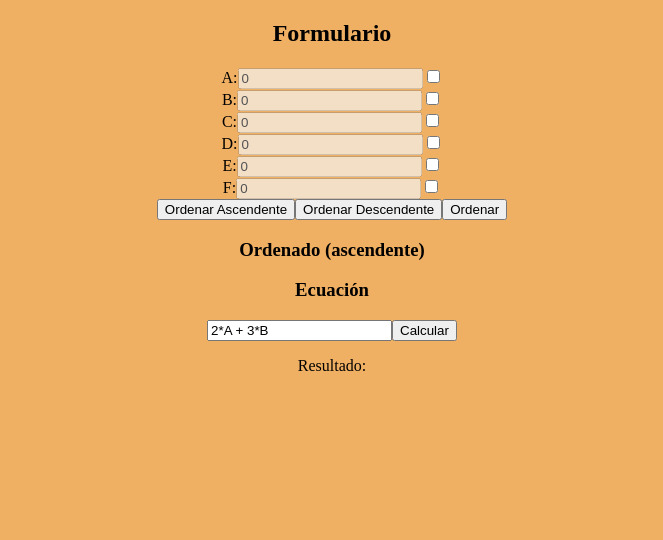
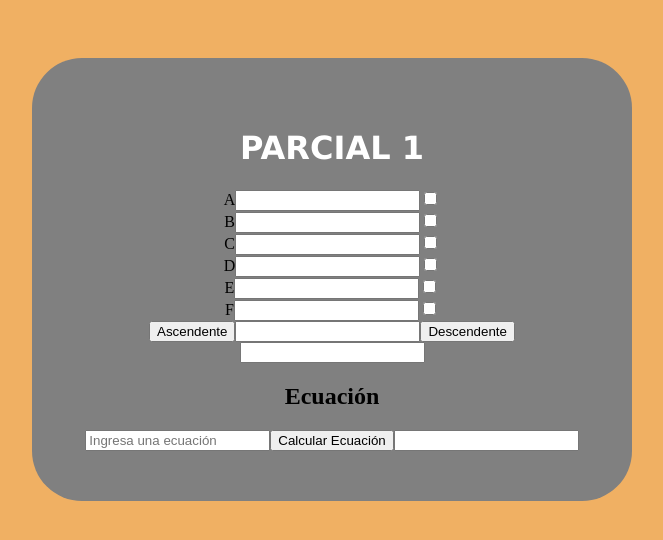
Before and after one commit to nandostiwar/20242-DesarrolloWeb, a React (Vite) app in the folder calculadora-proyecto/front-end-calculadora/: page / in a window 1280 px wide. Shown: the top 540 px of the page, without its empty margins (308-971 px from the left). Built offline with nearby package versions, Linux system fonts and the light colour scheme.

Commit message:
PARCIAL 1

```diff
--- a/calculadora-proyecto/front-end-calculadora/src/components/Calculadora.jsx
+++ b/calculadora-proyecto/front-end-calculadora/src/components/Calculadora.jsx
@@ -1,116 +1,128 @@
-import React, { useState } from 'react';
+import { useState } from "react";
+import '../styles/Calculadora.css';
 
-const Calculadora = () => {
-  const [values, setValues] = useState({ A: 0, B: 0, C: 0, D: 0, E: 0, F: 0 });
-  const [checked, setChecked] = useState({ A: false, B: false, C: false, D: false, E: false, F: false });
-  const [order, setOrder] = useState('ascendente'); // Estado para gestionar el orden
-  const [ecuacion, setEcuacion] = useState('2*A + 3*B'); // Estado para la ecuación
-  const [sortedValues, setSortedValues] = useState([]); // Estado para los valores ordenados
-  const [resultado, setResultado] = useState(null); // Estado para el resultado de la ecuación
+function Calculadora() {
+    const [numbers, setNumbers] = useState([
+        { label: 'A', checked: false },
+        { label: 'B',  checked: false },
+        { label: 'C',  checked: false },
+        { label: 'D',  checked: false },
+        { label: 'E',  checked: false },
+        { label: 'F', checked: false }
+    ]);
 
-  // Manejar el cambio en los valores
-  const handleChange = (e) => {
-    setValues({ ...values, [e.target.name]: parseInt(e.target.value) });
+    const [ascendenteResult, setAscendenteResult] = useState('');
+    const [descendenteResult, setDescendenteResult] = useState('');
+    const [equation, setEquation] = useState('');
+    const [equationResult, setEquationResult] = useState('');
+
+    const handleCheckboxChange = (index) => {
+        const updatedNumbers = [...numbers];
+        updatedNumbers[index].checked = !updatedNumbers[index].checked;
+        setNumbers(updatedNumbers);
     };
 
-  // Manejar el cambio en los checkbox
-  const handleCheck = (e) => {
-    setChecked({ ...checked, [e.target.name]: e.target.checked });
+    const handleValueChange = (index, newValue) => {
+        const updatedNumbers = [...numbers];
+        updatedNumbers[index].value = parseInt(newValue, 10) || 0;
+        setNumbers(updatedNumbers);
     };
 
-  // Llamar al backend para ordenar los valores
-  const ordenarValores = async () => {
-    // Filtrar los valores que están seleccionados
-    const valoresFiltrados = Object.keys(values).reduce((acc, key) => {
-      if (checked[key]) {
-        acc[key] = values[key];
+    const handleOrder = async (orderType) => {
+        const selectedNumbers = numbers
+            .filter(number => number.checked)
+            .map(number => number.value);
+
+        if (selectedNumbers.length === 0) {
+            console.error("Debe seleccionar al menos un número.");
+            return;
         }
-      return acc;
-    }, {});
+
+        const operationEndpoint = orderType === 'ascendente' ? 'ascendente' : 'descendente';
 
         try {
-      const response = await fetch('http://localhost:3500/api/calculadora/ordenar', {
+            const response = await fetch(`http://localhost:3500/v1/calculadora/${operationEndpoint}`, {
                 method: 'POST',
-        headers: {
-          'Content-Type': 'application/json',
-        },
-        body: JSON.stringify({
-          values: Object.values(valoresFiltrados),
-          order,
-        }),
+                headers: { "Content-Type": "application/json" },
+                body: JSON.stringify({ numbers: selectedNumbers })
             });
+
             const data = await response.json();
-      setSortedValues(data.sortedValues);
+            if (orderType === 'ascendente') {
+                setAscendenteResult(data.resultado.join(' '));
+            } else {
+                setDescendenteResult(data.resultado.join(' '));
+            }
         } catch (error) {
-      console.error('Error al ordenar los valores:', error);
+            console.error("Error al hacer la petición:", error);
         }
     };
 
-  // Llamar al backend para evaluar la ecuación
-  const calcularEcuacion = async () => {
+    const handleEquationSubmit = async () => {
         try {
-      const response = await fetch('http://localhost:3500/api/calculadora/calcular', {
+            const response = await fetch('http://localhost:3500/v1/calculadora/ecuacion', {
                 method: 'POST',
-        headers: {
-          'Content-Type': 'application/json',
-        },
+                headers: { "Content-Type": "application/json" },
                 body: JSON.stringify({
-          values,
-          ecuacion,
-        }),
+                    equation,
+                    numbers: numbers
+                })
             });
+
             const data = await response.json();
-      setResultado(data.result);
+            setEquationResult(data.resultado);
         } catch (error) {
-      console.error('Error al calcular la ecuación:', error);
+            console.error("Error al hacer la petición:", error);
         }
     };
 
     return (
-    <div>
-      <h2>Formulario</h2>
-      {['A', 'B', 'C', 'D', 'E', 'F'].map((key) => (
-        <div key={key}>
-          <label>{key}:</label>
+        <div className="container">
+            <h1 id="txtCalculadora">PARCIAL 1</h1>
+
+            <div className="number-selection">
+                {numbers.map((number, index) => (
+                    <div key={index} className="number-item">
+                        <label>
+                            {number.label}
                             <input
                                 type="number"
-            name={key}
-            value={values[key]}
-            onChange={handleChange}
-            disabled={!checked[key]}
+                                className="number-value"
+                                value={number.value}
+                                onChange={(e) => handleValueChange(index, e.target.value)}
                             />
                             <input
                                 type="checkbox"
-            name={key}
-            checked={checked[key]}
-            onChange={handleCheck}
+                                checked={number.checked}
+                                onChange={() => handleCheckboxChange(index)}
                             />
+                        </label>
                     </div>
                 ))}
-
-      <div>
-        <button onClick={() => setOrder('ascendente')}>Ordenar Ascendente</button>
-        <button onClick={() => setOrder('descendente')}>Ordenar Descendente</button>
-        <button onClick={ordenarValores}>Ordenar</button>
             </div>
 
-      <div>
-        <h3>Ordenado ({order})</h3>
-        <p>{sortedValues.join(', ')}</p>
+            <div className="ordering-buttons">
+                <button onClick={() => handleOrder('ascendente')}>Ascendente</button>
+                <input type="text" className="result-box" value={ascendenteResult} readOnly />
+
+                <button onClick={() => handleOrder('descendente')}>Descendente</button>
+                <input type="text" className="result-box" value={descendenteResult} readOnly />
             </div>
 
-      <div>
-        <h3>Ecuación</h3>
+            <div className="equation-section">
+                <h2>Ecuación</h2>
                 <input
                     type="text"
-          value={ecuacion}
-          onChange={(e) => setEcuacion(e.target.value)}
+                    className="equation-input"
+                    value={equation}
+                    onChange={(e) => setEquation(e.target.value)}
+                    placeholder="Ingresa una ecuación"
                 />
-        <button onClick={calcularEcuacion}>Calcular</button>
-        <p>Resultado: {resultado}</p>
+                <button onClick={handleEquationSubmit}>Calcular Ecuación</button>
+                <input type="text" className="result-box" value={equationResult} readOnly />
             </div>
         </div>
     );
-};
+}
 
 export default Calculadora;
```
Lines whose indentation alone changed are shown as unchanged.
